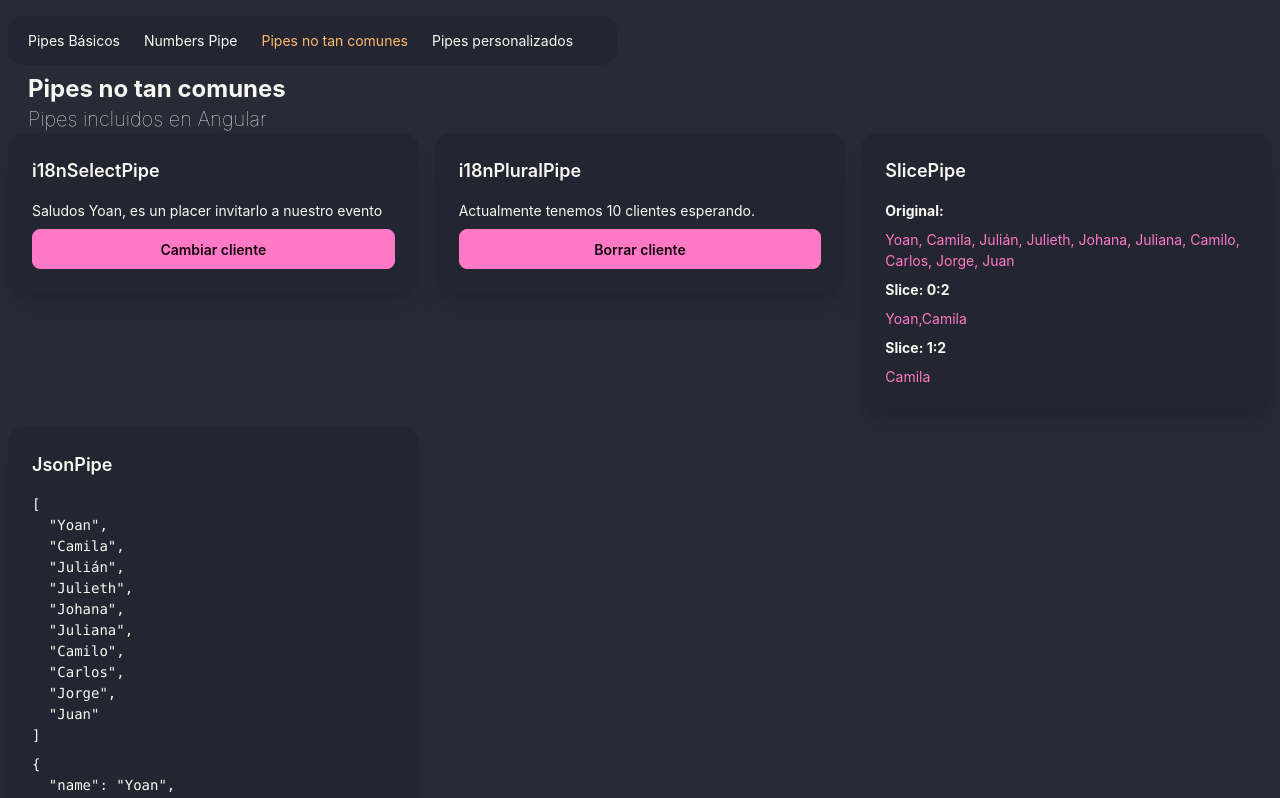
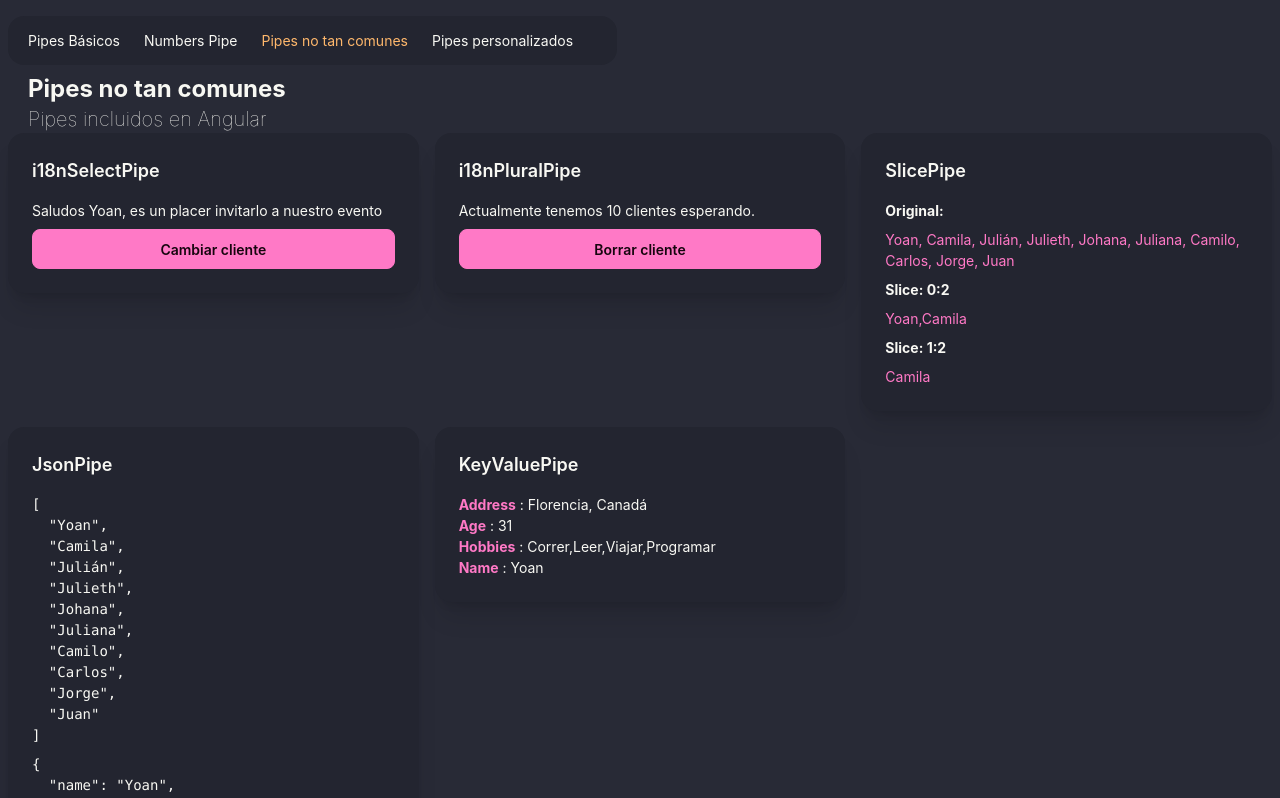
Before and after one commit to yo-huaca95/pipes_app, an Angular app: page /uncommon in a window 1280 px wide. Shown: the top 798 px of the page. Built offline with nearby package versions, Linux system fonts and the light colour scheme.

Commit message:
Implementando KeyValuePipe, para cambios visuales

```diff
--- a/src/app/pages/uncommon-page/uncommon-page.html
+++ b/src/app/pages/uncommon-page/uncommon-page.html
@@ -31,4 +31,16 @@
     <pre>{{client() | json}}</pre>
     <p>{{clients().join(", ") | uppercase}}</p>
  </app-card>
+  <app-card title="KeyValuePipe">
+    <!-- <pre>{{profile | keyvalue |  json}}</pre> -->
+   <ul>
+      @for(item of profile | keyvalue; track $index){
+
+        <li>
+         <strong class="text-primary">{{item.key | titlecase}}</strong>
+         <span > : {{item.value}}</span>
+        </li>
+   }
+   </ul>
+ </app-card>
 </div>
--- a/src/app/pages/uncommon-page/uncommon-page.ts
+++ b/src/app/pages/uncommon-page/uncommon-page.ts
@@ -1,6 +1,6 @@
 import { Component, signal } from '@angular/core';
 import { Card } from "../../components/card/card";
-import { I18nPluralPipe, I18nSelectPipe, JsonPipe, SlicePipe, UpperCasePipe } from '@angular/common';
+import { I18nPluralPipe, I18nSelectPipe, JsonPipe, KeyValuePipe, SlicePipe, TitleCasePipe, UpperCasePipe } from '@angular/common';
 
 const client1={
   name:'Yoan',
@@ -19,7 +19,7 @@ const client2={
 
 @Component({
   selector: 'app-uncommon-page',
-  imports: [Card,I18nSelectPipe, I18nPluralPipe, SlicePipe, JsonPipe, UpperCasePipe],
+  imports: [Card,I18nSelectPipe, I18nPluralPipe, SlicePipe, JsonPipe, UpperCasePipe, KeyValuePipe, TitleCasePipe],
   templateUrl: './uncommon-page.html',
 })
 export default class UncommonPage {
@@ -65,6 +65,12 @@ export default class UncommonPage {
     this.clients.update((prev)=> prev.slice(1));
   }
 
-  //
+  //KeyValuePipe
+  profile={
+    name:'Yoan',
+    age:31,
+    address:'Florencia, Canadá',
+    hobbies:['Correr','Leer','Viajar','Programar']
+  }
 
 }
```
